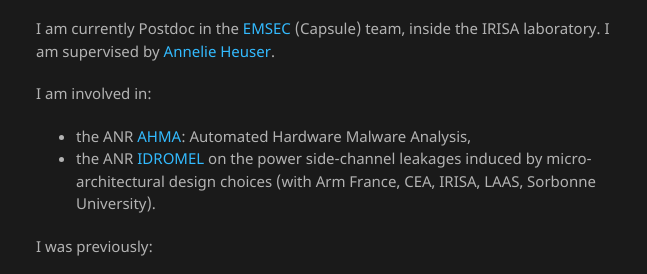
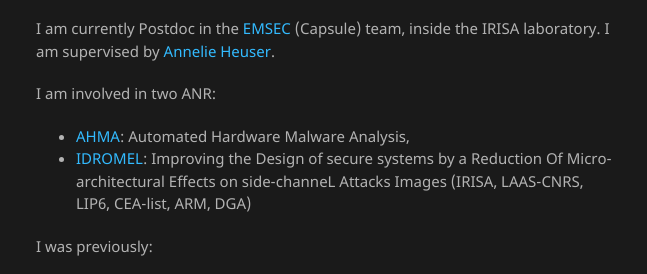
Before and after one commit to damien-marion/damien-marion.github.io, a website: page index.html in a window 1280 px wide. Shown: the part 117-391 px from the top of the page, 454-1101 px from the left. Drawn offline with Linux system fonts and the light colour scheme; files whose address does not match are found by name.

Commit message:
add link

```diff
--- a/index.html
+++ b/index.html
@@ -45,6 +45,7 @@
     ga('send', 'pageview');
   </script>
 
+
   <script async src="https://www.googletagmanager.com/gtag/js?id=G-X6T51CN3BH"></script>
   <script>
     window.dataLayer = window.dataLayer || [];
@@ -53,6 +54,7 @@
 
     gtag('config', 'G-X6T51CN3BH');
   </script>
+
 <!-- You can set your favicon here -->
 
 
@@ -162,13 +164,13 @@
 (Capsule) team, inside the IRISA laboratory. I am supervised by
 <a href="http://www.annelieheuser.com/">Annelie Heuser</a>.</p>
 
-<p>I am involved in:</p>
+<p>I am involved in two ANR:</p>
 <ul>
-  <li>the ANR <a href="https://anr.fr/Project-ANR-18-CE39-000">AHMA</a>: Automated
+  <li><a href="https://anr.fr/Project-ANR-18-CE39-000">AHMA</a>: Automated
  Hardware Malware Analysis,</li>
-  <li>the ANR <a href="https://projects.laas.fr/IDROMEL/">IDROMEL</a> on the power side-channel leakages induced by
-micro-architectural design choices (with Arm France, CEA, IRISA,
-LAAS, Sorbonne University).</li>
+  <li><a href="https://projects.laas.fr/IDROMEL/">IDROMEL</a>: Improving the
+Design of secure systems by a Reduction Of Micro-architectural Effects
+on side-channeL Attacks Images (IRISA, LAAS-CNRS, LIP6, CEA-list, ARM, DGA)</li>
 </ul>
 
 <p>I was previously:</p>
@@ -2238,6 +2240,7 @@
   <li><a href="https://www.indiatimes.com/technology/news/raspberry-pi-can-detect-malware-559086.html">Raspberry Pi Can Detect Malware Using Electromagnetic Waves, Say Researchers</a>. <em>Indian Times, January 16, 2022.</em></li>
   <li><a href="https://www.01net.com/actualites/on-peut-detecter-des-malwares-avec-precision-grace-aux-ondes-electromagnetiques-2053625.html">On peut détecter des malwares avec précision grâce… aux ondes électromagnétiques </a>. <em>01 net, January 16, 2022 (in French)</em>.</li>
   <li><a href="https://hackaday.com/2022/01/19/identifying-malware-by-sniffing-its-em-signature/">Identifying Malware By Sniffing Its EM Signature</a>. <em>harckday, January 20, 2022</em>.</li>
+  <li><a href="https://www.raspberrypi.com/news/detect-malware-with-electromagnetic-waves-and-raspberry-pi/">Detect malware with electromagnetic waves and Raspberry Pi</a>. <em>RasperryPi, February 1st 2022.</em></li>
 </ul>
 
 <!-- Text can be **bold**, _italic_, or ~~strikethrough~~. -->
```
